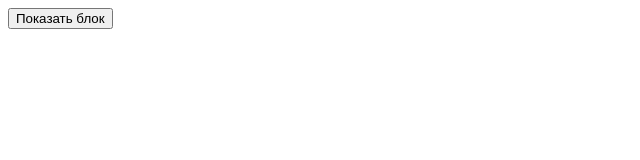
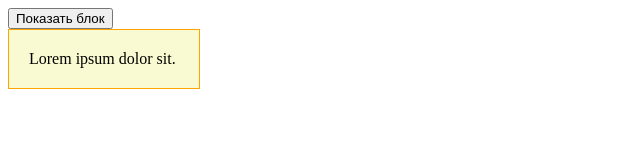
Before and after one commit to Akhmetsafin/JavaScript_HoumWork_Lesson_06-level2, a plain HTML site: page 2-анимация/index.html in a window 1280 px wide. Both pictures are taken after a click on the button "Показать блок". Shown: the whole page, without its empty margins (0-640 px from the left). Drawn offline with nearby package versions, Linux system fonts and the light colour scheme.

Commit message:
без потерь

```diff
--- a/2-анимация/index.html
+++ b/2-анимация/index.html
@@ -1,5 +1,6 @@
 <!DOCTYPE html>
 <html lang="en">
+
 <head>
     <meta charset="UTF-8">
     <meta name="viewport" content="width=device-width, initial-scale=1.0">
@@ -7,6 +8,7 @@
     <link rel="stylesheet" href="https://cdnjs.cloudflare.com/ajax/libs/animate.css/4.0.0/animate.min.css">
     <link rel="stylesheet" href="style.css">
 </head>
+
 <body>
     <button>Показать блок</button>
     <div class="message">
@@ -23,7 +25,14 @@
     -->
 
     <script>
-
+        let buttonMy = document.querySelector('button');
+        let messageMy = document.querySelector('.message');
+        buttonMy.addEventListener('click', function() {
+            messageMy.style.display = 'block';
+            messageMy.classList.add('animate__animated', 'animate__fadeInLeftBig');
+        });
+        console.log(buttonMy);
     </script>
 </body>
+
 </html>
```
